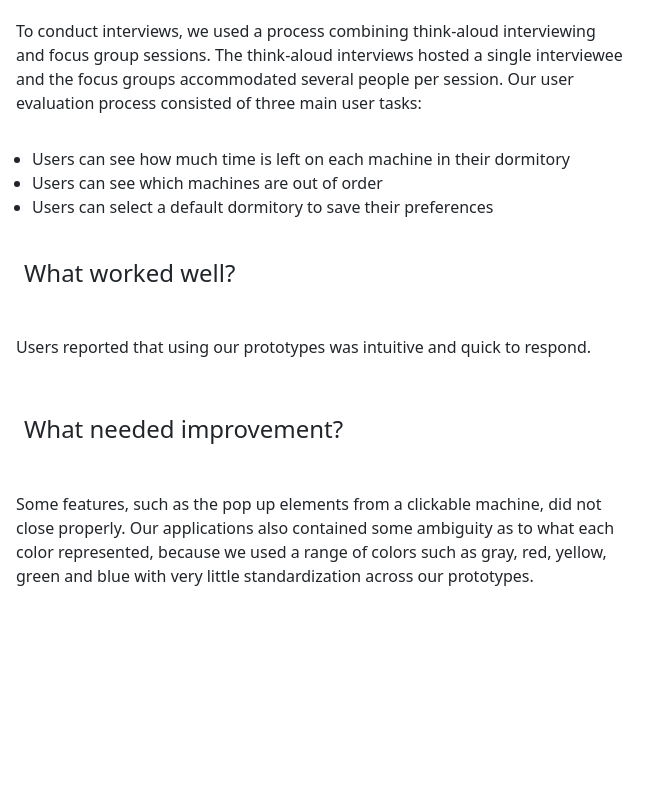
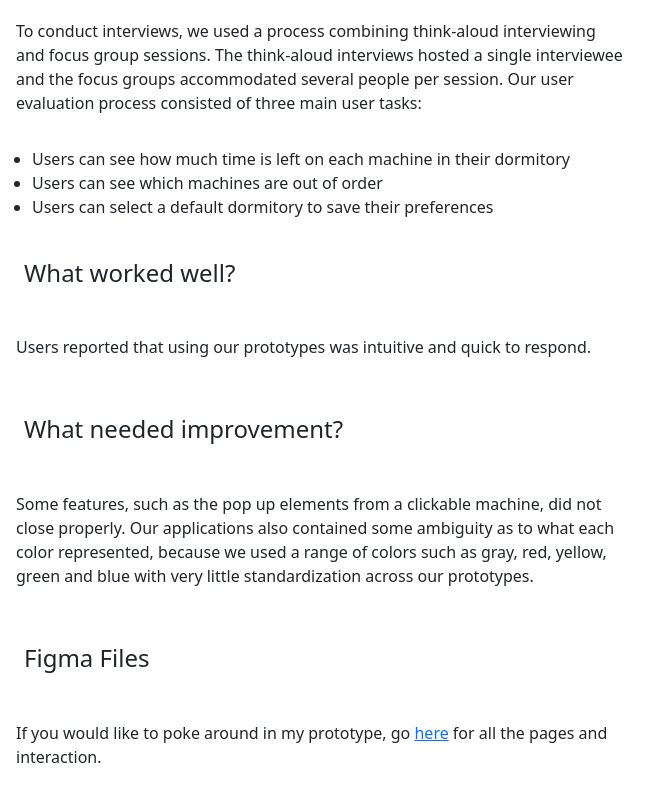
Before and after one commit to barberezra/barberezra.github.io, a website: page project.html in a window 1280 px wide. Shown: the part 3192-3993 px from the top of the page, without its empty margins (0-671 px from the left). Before the commit the page ends 3812 px from the top, so only its background shows below. Drawn offline with nearby package versions, Linux system fonts and the light colour scheme.

Commit message:
finished proficiency requirements

```diff
--- a/project.html
+++ b/project.html
@@ -28,5 +28,7 @@
             <p style="max-width: 50%; padding: 1em;">Users reported that using our prototypes was intuitive and quick to respond.</p>
         <h4 style="max-width: 50%; padding: 1em;">What needed improvement?</h4>
         <p style="max-width: 50%; padding: 1em;">Some features, such as the pop up elements from a clickable machine, did not close properly. Our applications also contained some ambiguity as to what each color represented, because we used a range of colors such as gray, red, yellow, green and blue with very little standardization across our prototypes.</p>
+        <h4 style="max-width: 50%; padding: 1em;">Figma Files</h4>
+        <p style="max-width: 50%; padding: 1em;">If you would like to poke around in my prototype, go <a href="https://www.figma.com/design/NBl8q9nG2yBV42irQJ3grH/Laundry-Prototype-Page?m=auto&t=coQN8wOYMKUdUUER-6">here</a> for all the pages and interaction.</p>
     </body>
 </html>
```
